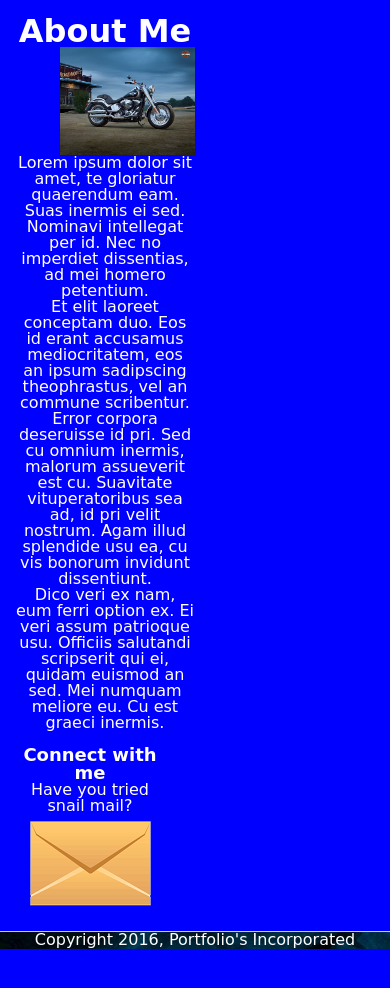
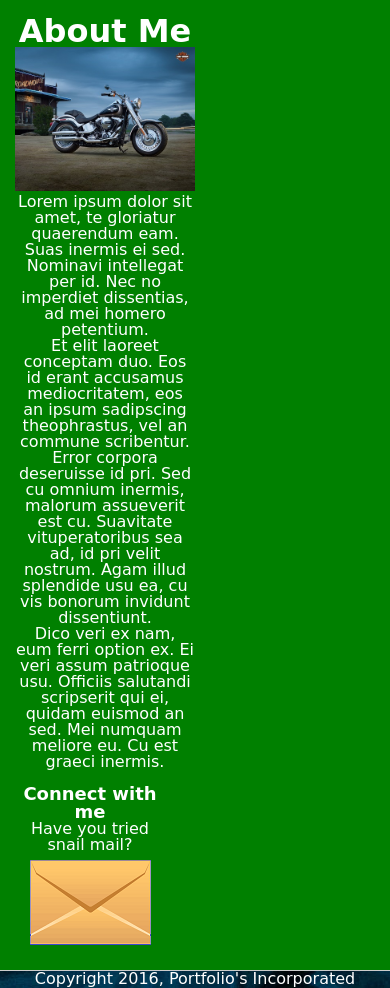
Before and after one commit to sirgillif/portfolio, a PHP site: page / in a window 390 px wide. Shown: the part 17-1005 px from the top of the page. Before the commit the page ends 966 px from the top, so only its background shows below. Run offline with PHP 8.4, Linux system fonts and the light colour scheme; some web fonts are replaced.

Commit message:
part 2 final

```diff
--- a/part2/assets/css/style.css
+++ b/part2/assets/css/style.css
@@ -74,4 +74,11 @@ section {
 
 @media only screen and (max-width: 640px) {
 	/* Add your code here */
+	.content-wrapper {
+	background-color: green;
+	}
+	.about-me img {
+	float: none;
+	width:100%;
+	}
 }
```
